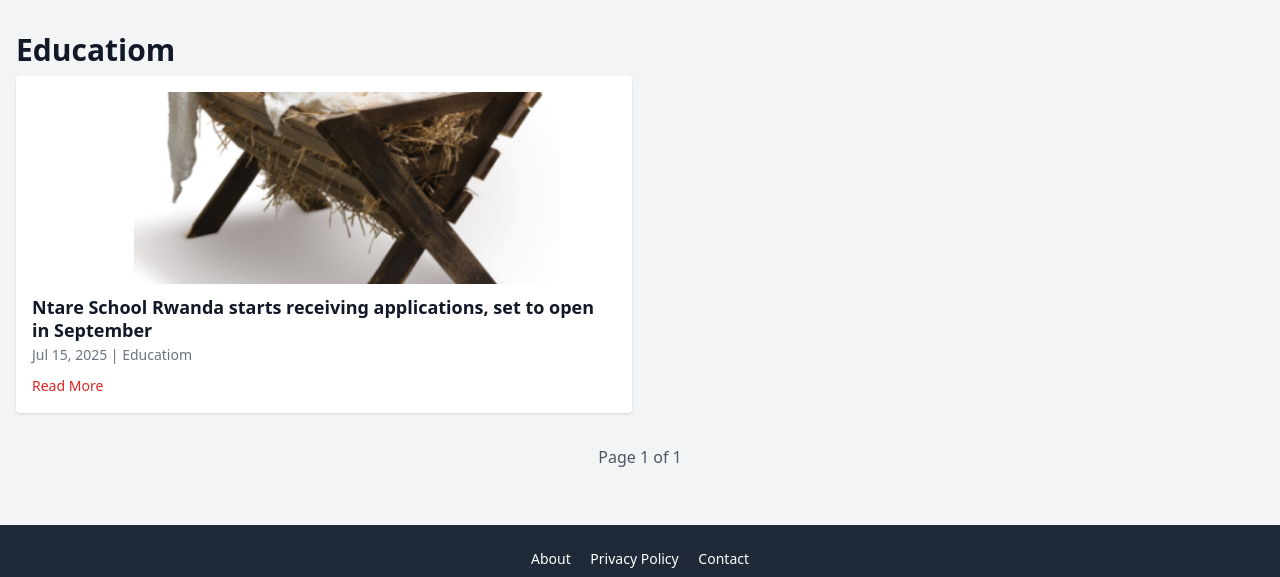
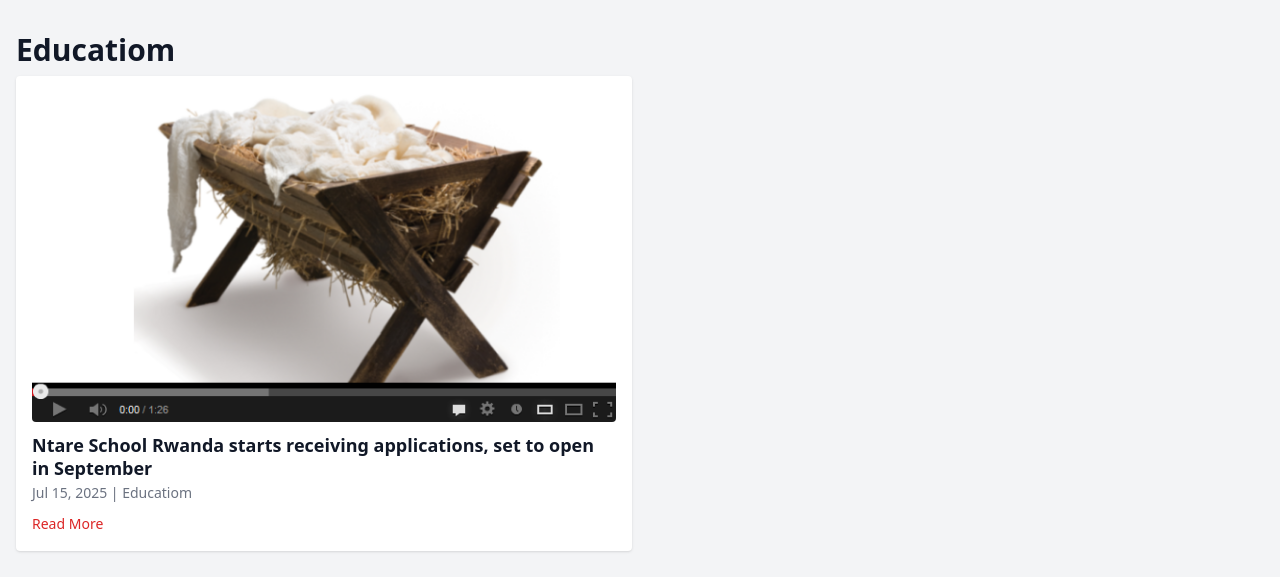
Before and after one commit to inkomati250/imaranow, a Django app: a page that uses news/templates/news/partials/article_card.html in a window 1280 px wide. Shown: the part 108-685 px from the top of the page. Run offline with Django 5.2, Linux system fonts and the light colour scheme; data comes from the database, SQL or seed files in the repository; parts of the project's set-up code (start-up, migrations or seed data) failed here and were passed over; some libraries are stand-ins or nearby versions.

Commit message:
Fri, Jul 18, 2025, 5:46 PM +02:00

```diff
--- a/news/templates/news/partials/article_card.html
+++ b/news/templates/news/partials/article_card.html
@@ -4,19 +4,30 @@
       <div class="aspect-w-16 aspect-h-9 mb-3">
         <iframe
           src="{{ article.video_url }}"
-          class="w-full h-48 rounded"
+          class="w-full h-full rounded object-cover"
           frameborder="0"
           allowfullscreen
           allow="accelerometer; autoplay; clipboard-write; encrypted-media; gyroscope; picture-in-picture"
         ></iframe>
       </div>
+
     {% elif article.video %}
-      <video controls class="w-full h-48 rounded mb-3 object-cover">
-        <source src="{{ article.video.url }}" type="video/mp4">
-        Your browser does not support the video tag.
-      </video>
+      <div class="aspect-w-16 aspect-h-9 mb-3">
+        <video controls class="w-full h-full rounded object-cover">
+          <source src="{{ article.video.url }}" type="video/mp4">
+          <source src="{{ article.video.url }}" type="video/webm">
+          <source src="{{ article.video.url }}" type="video/ogg">
+          Your browser does not support the video tag.
+        </video>
+      </div>
+
     {% elif article.image %}
-      <img src="{{ article.image.url }}" class="rounded mb-3 w-full h-48 object-cover" alt="{{ article.title }}">
+      <div class="aspect-w-16 aspect-h-9 mb-3">
+        <img
+          src="{{ article.image.url }}"
+          class="w-full h-full rounded object-cover"
+          alt="{{ article.title }}">
+      </div>
     {% endif %}
   </a>
 
```
